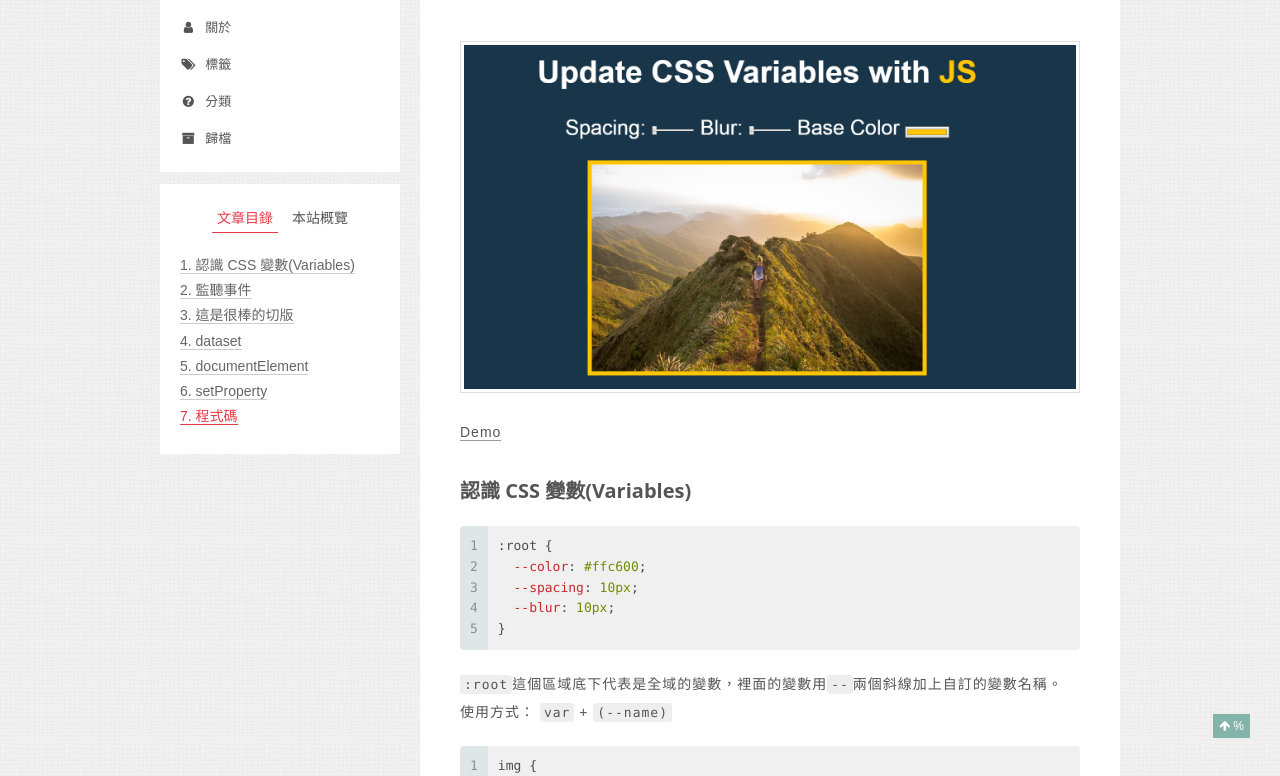
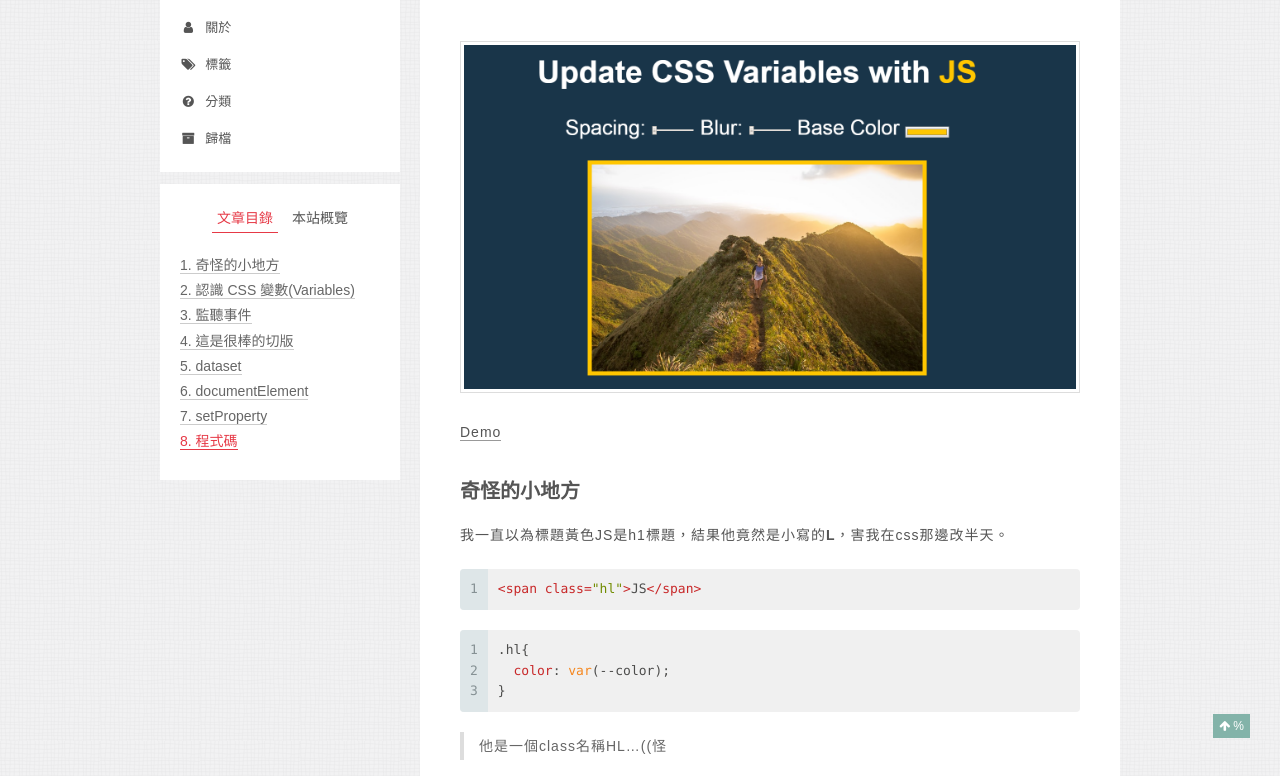
Before and after one commit to icguanyu/icguanyu.github.io, a plain HTML site: page js30/03/index.html in a window 1280 px wide. Shown: the part 162-938 px from the top of the page. Drawn offline with Linux system fonts and the light colour scheme; a web font is replaced by a local one.

Commit message:
Site updated: 2018-08-09 17:30:02

```diff
--- a/css/main.css
+++ b/css/main.css
@@ -1835,7 +1835,7 @@ pre .javascript .function {
   width: 4px;
   height: 4px;
   border-radius: 50%;
-  background: #ff77e9;
+  background: #83ff4f;
 }
 .links-of-blogroll {
   font-size: 13px;
--- a/js30/03/index.html
+++ b/js30/03/index.html
@@ -130,7 +130,7 @@
 <meta property="og:site_name" content="阿姆的前端日記">
 <meta property="og:locale" content="zh-tw">
 <meta property="og:image" content="http://icguanyu.github.io/js30/03/1.PNG">
-<meta property="og:updated_time" content="2018-08-09T09:02:51.436Z">
+<meta property="og:updated_time" content="2018-08-09T09:28:17.739Z">
 <meta name="twitter:card" content="summary">
 <meta name="twitter:title" content="Day3 CSS Variables and JS">
 <meta name="twitter:image" content="http://icguanyu.github.io/js30/03/1.PNG">
@@ -435,6 +435,11 @@
         <p><img src="/js30/03/1.PNG" alt="預覽圖片"></p>
 <a id="more"></a>
 <p><a href="https://icguanyu.github.io/Js30/03/">Demo</a></p>
+<h2 id="奇怪的小地方"><a href="#奇怪的小地方" class="headerlink" title="奇怪的小地方"></a>奇怪的小地方</h2><p>我一直以為標題黃色JS是h1標題，結果他竟然是小寫的<strong>L</strong>，害我在css那邊改半天。<br><figure class="highlight html"><table><tr><td class="gutter"><pre><span class="line">1</span><br></pre></td><td class="code"><pre><span class="line"><span class="tag">&lt;<span class="name">span</span> <span class="attr">class</span>=<span class="string">"hl"</span>&gt;</span>JS<span class="tag">&lt;/<span class="name">span</span>&gt;</span></span><br></pre></td></tr></table></figure></p>
+<figure class="highlight css"><table><tr><td class="gutter"><pre><span class="line">1</span><br><span class="line">2</span><br><span class="line">3</span><br></pre></td><td class="code"><pre><span class="line"><span class="selector-class">.hl</span>&#123;</span><br><span class="line">  <span class="attribute">color</span>: <span class="built_in">var</span>(--color);</span><br><span class="line">&#125;</span><br></pre></td></tr></table></figure>
+<blockquote>
+<p>他是一個class名稱HL…((怪</p>
+</blockquote>
 <h2 id="認識-CSS-變數-Variables"><a href="#認識-CSS-變數-Variables" class="headerlink" title="認識 CSS 變數(Variables)"></a>認識 CSS 變數(Variables)</h2><figure class="highlight css"><table><tr><td class="gutter"><pre><span class="line">1</span><br><span class="line">2</span><br><span class="line">3</span><br><span class="line">4</span><br><span class="line">5</span><br></pre></td><td class="code"><pre><span class="line"><span class="selector-pseudo">:root</span> &#123;</span><br><span class="line">  <span class="attribute">--color</span>: <span class="number">#ffc600</span>;</span><br><span class="line">  <span class="attribute">--spacing</span>: <span class="number">10px</span>;</span><br><span class="line">  <span class="attribute">--blur</span>: <span class="number">10px</span>;</span><br><span class="line">&#125;</span><br></pre></td></tr></table></figure>
 <p><code>:root</code>這個區域底下代表是全域的變數，裡面的變數用<code>--</code>兩個斜線加上自訂的變數名稱。<br>使用方式： <code>var</code> + <code>(--name)</code></p>
 <figure class="highlight css"><table><tr><td class="gutter"><pre><span class="line">1</span><br><span class="line">2</span><br><span class="line">3</span><br><span class="line">4</span><br><span class="line">5</span><br></pre></td><td class="code"><pre><span class="line"><span class="selector-tag">img</span> &#123;</span><br><span class="line">  <span class="attribute">padding</span>: <span class="built_in">var</span>(--spacing);</span><br><span class="line">  <span class="attribute">background</span>: <span class="built_in">var</span>(--base);</span><br><span class="line">  <span class="attribute">filter</span>: <span class="built_in">blur</span>(var(--blur));</span><br><span class="line">&#125;</span><br></pre></td></tr></table></figure>
@@ -689,7 +694,7 @@
 
 
 
-              <div class="post-toc-content"><ol class="nav"><li class="nav-item nav-level-2"><a class="nav-link" href="#認識-CSS-變數-Variables"><span class="nav-number">1.</span> <span class="nav-text">認識 CSS 變數(Variables)</span></a></li><li class="nav-item nav-level-2"><a class="nav-link" href="#監聽事件"><span class="nav-number">2.</span> <span class="nav-text">監聽事件</span></a></li><li class="nav-item nav-level-2"><a class="nav-link" href="#這是很棒的切版"><span class="nav-number">3.</span> <span class="nav-text">這是很棒的切版</span></a></li><li class="nav-item nav-level-2"><a class="nav-link" href="#dataset"><span class="nav-number">4.</span> <span class="nav-text">dataset</span></a></li><li class="nav-item nav-level-2"><a class="nav-link" href="#documentElement"><span class="nav-number">5.</span> <span class="nav-text">documentElement</span></a></li><li class="nav-item nav-level-2"><a class="nav-link" href="#setProperty"><span class="nav-number">6.</span> <span class="nav-text">setProperty</span></a></li><li class="nav-item nav-level-2"><a class="nav-link" href="#程式碼"><span class="nav-number">7.</span> <span class="nav-text">程式碼</span></a></li></ol></div>
+              <div class="post-toc-content"><ol class="nav"><li class="nav-item nav-level-2"><a class="nav-link" href="#奇怪的小地方"><span class="nav-number">1.</span> <span class="nav-text">奇怪的小地方</span></a></li><li class="nav-item nav-level-2"><a class="nav-link" href="#認識-CSS-變數-Variables"><span class="nav-number">2.</span> <span class="nav-text">認識 CSS 變數(Variables)</span></a></li><li class="nav-item nav-level-2"><a class="nav-link" href="#監聽事件"><span class="nav-number">3.</span> <span class="nav-text">監聽事件</span></a></li><li class="nav-item nav-level-2"><a class="nav-link" href="#這是很棒的切版"><span class="nav-number">4.</span> <span class="nav-text">這是很棒的切版</span></a></li><li class="nav-item nav-level-2"><a class="nav-link" href="#dataset"><span class="nav-number">5.</span> <span class="nav-text">dataset</span></a></li><li class="nav-item nav-level-2"><a class="nav-link" href="#documentElement"><span class="nav-number">6.</span> <span class="nav-text">documentElement</span></a></li><li class="nav-item nav-level-2"><a class="nav-link" href="#setProperty"><span class="nav-number">7.</span> <span class="nav-text">setProperty</span></a></li><li class="nav-item nav-level-2"><a class="nav-link" href="#程式碼"><span class="nav-number">8.</span> <span class="nav-text">程式碼</span></a></li></ol></div>
 
 
           </div>
```
